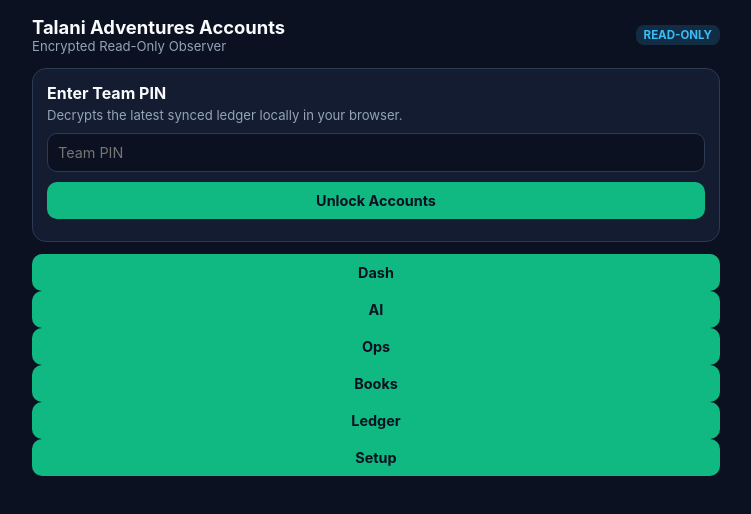
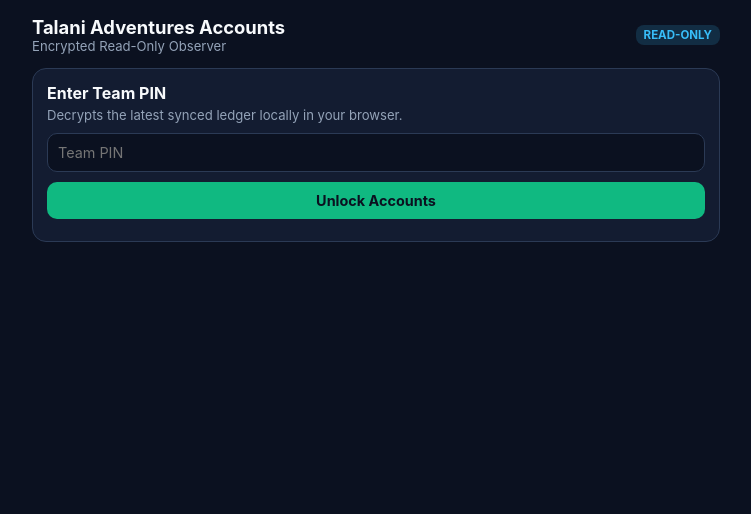
Before and after one commit to michaelgriffinsk-wq/talani-accounts, a website: page docs/index.html in a window 1280 px wide. Shown: the whole page, without its empty margins (264-1015 px from the left). Drawn offline with Linux system fonts and the light colour scheme; files whose address does not match are found by name.

Commit message:
Update index.html

```diff
--- a/docs/index.html
+++ b/docs/index.html
@@ -167,15 +167,6 @@
     });
   </script>
 
-    <nav class="bottom-nav">
-    <button class="nav-btn active" data-target="view-dash">Dash</button>
-    <button class="nav-btn" data-target="view-ai">AI</button>
-    <button class="nav-btn" data-target="view-ops">Ops</button>
-    <button class="nav-btn" data-target="view-books">Books</button>
-    <button class="nav-btn" data-target="view-ledger">Ledger</button>
-    <button class="nav-btn" data-target="view-setup">Setup</button>
-  </nav>
-
   <script src="app.js"></script>
   <script src="v3.js"></script>
 </body>
```
